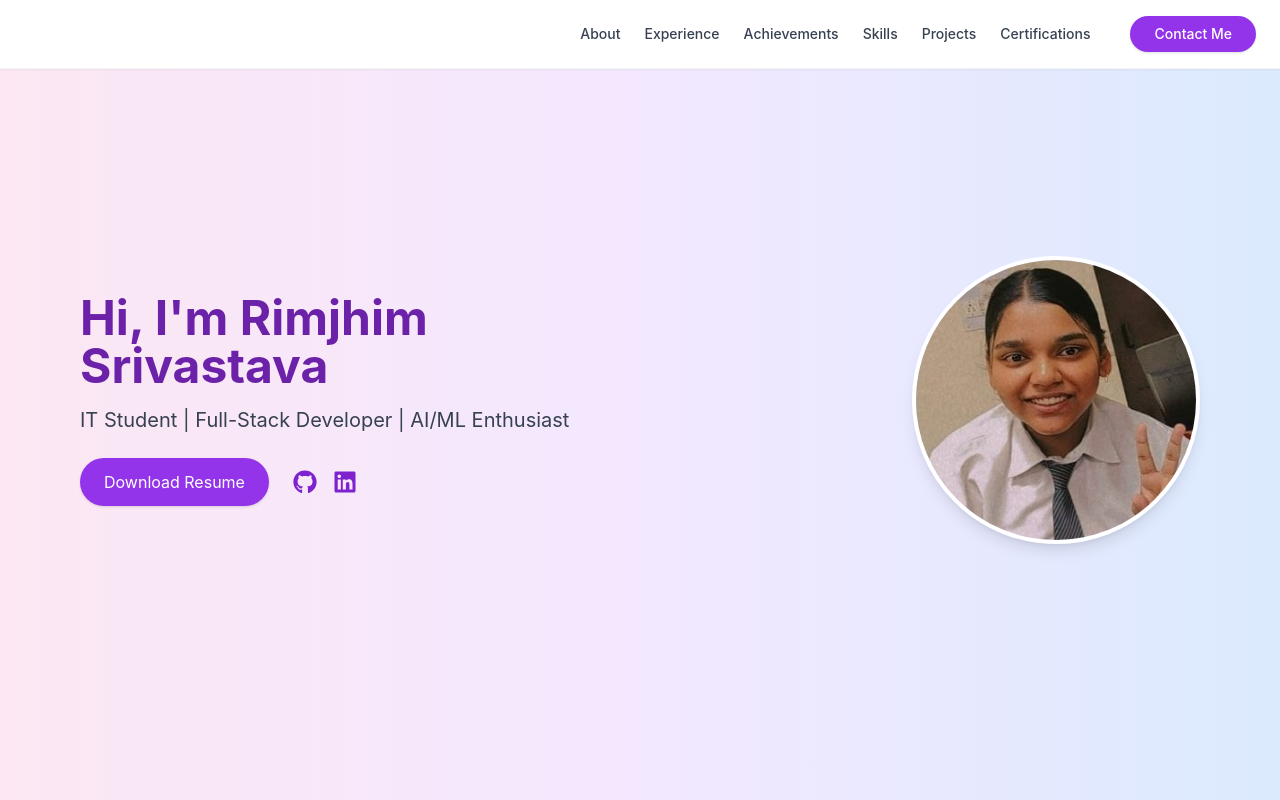
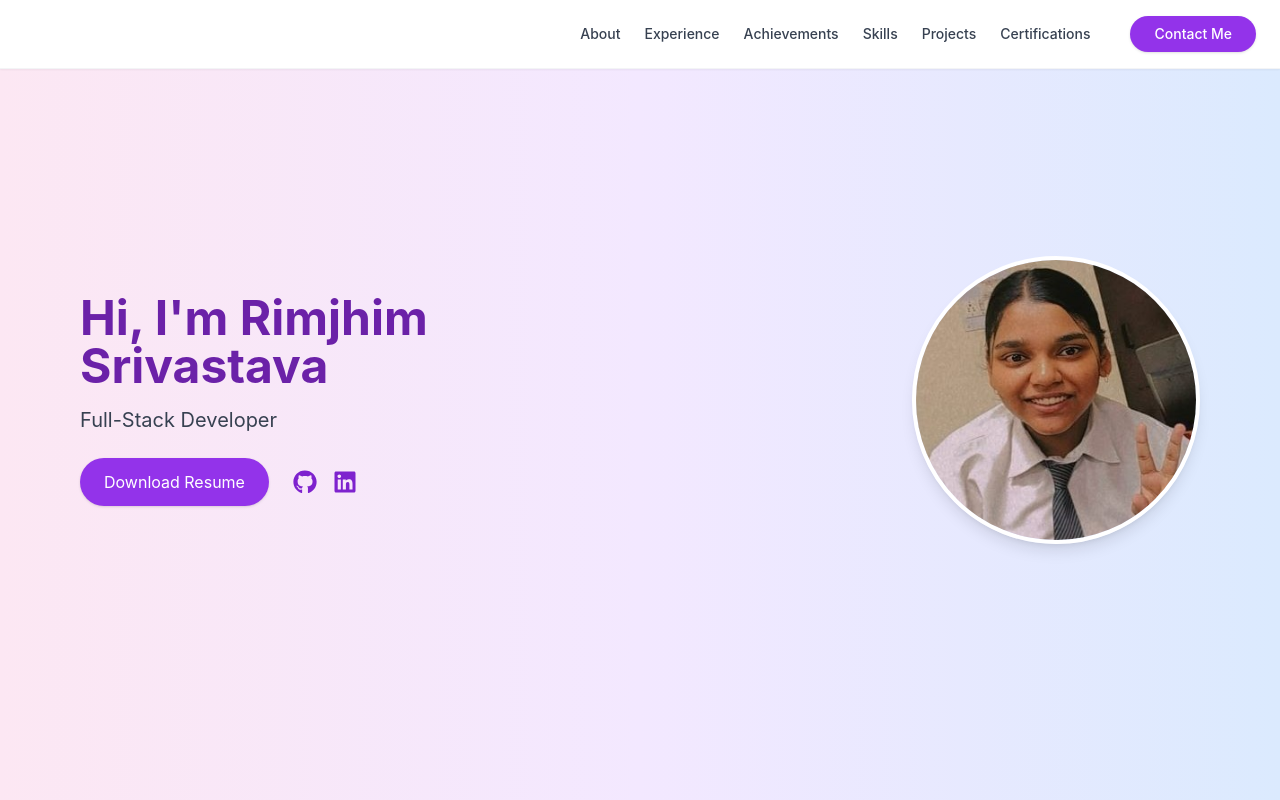
Before and after one commit to Rimjhim117/rimjhim_portfolio, a React (Create React App) app in the folder frontend/: page / in a window 1280 px wide. Shown: the top 800 px of the page. Built offline with nearby package versions, Linux system fonts and the light colour scheme.

Commit message:
Remove IT Student and AI/ML Enthusiast from header line and SEO meta tags

```diff
--- a/frontend/public/index.html
+++ b/frontend/public/index.html
@@ -7,10 +7,10 @@
     <meta name="theme-color" content="#000000" />
     <meta
       name="description"
-      content="Rimjhim Srivastava - Full-Stack Developer & AI/ML Enthusiast. Explore my projects, research, and skills."
+      content="Rimjhim Srivastava - Full-Stack Developer. Explore my projects, research, and skills."
     />
     <meta property="og:title" content="Rimjhim Srivastava - Portfolio" />
-    <meta property="og:description" content="IT Student | Full-Stack Developer | AI/ML Enthusiast" />
+    <meta property="og:description" content="Full-Stack Developer" />
     <meta property="og:type" content="website" />
     <link rel="apple-touch-icon" href="%PUBLIC_URL%/logo192.png" />
     <!--
--- a/frontend/src/components/Intro.jsx
+++ b/frontend/src/components/Intro.jsx
@@ -15,7 +15,7 @@ export default function Intro() {
           Hi, I'm Rimjhim Srivastava
         </h1>
         <p className="text-lg sm:text-xl text-gray-700 mb-6">
-          IT Student | Full-Stack Developer | AI/ML Enthusiast
+          Full-Stack Developer
         </p>
         <div className="flex flex-col sm:flex-row sm:items-center gap-4 sm:gap-6">
           <a
```
